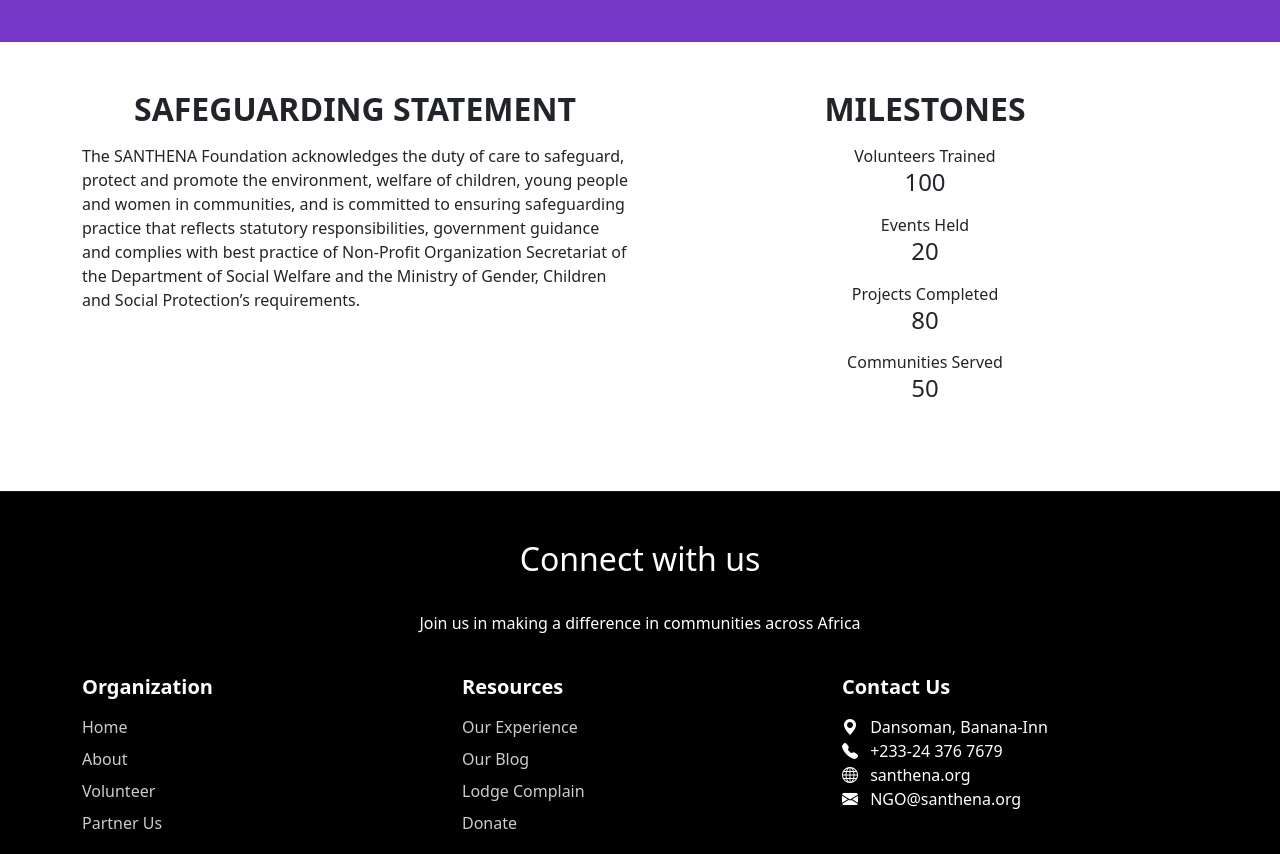
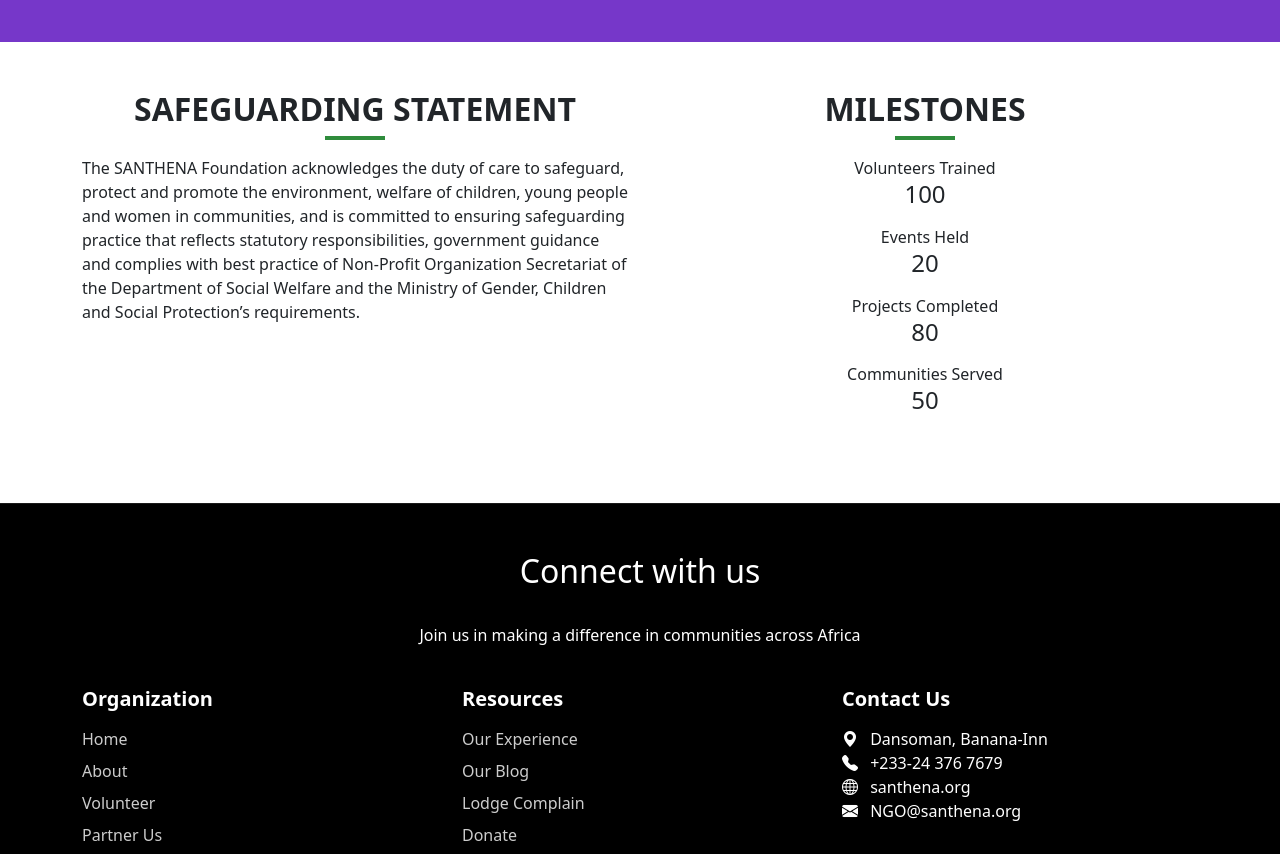
Before and after one commit to Nani-Bredu/nani, a plain HTML site: page index.html in a window 1280 px wide. Shown: the part 2420-3274 px from the top of the page. Drawn offline with nearby package versions, Linux system fonts and the light colour scheme.

Commit message:
Update styles.css

```diff
--- a/styles.css
+++ b/styles.css
@@ -558,3 +558,8 @@
     .core-item {
       margin-bottom: 30px;
     }
+.underline {
+  width: 60px;
+  height: 4px;
+  background-color: #2f8c3c;
+}
```
